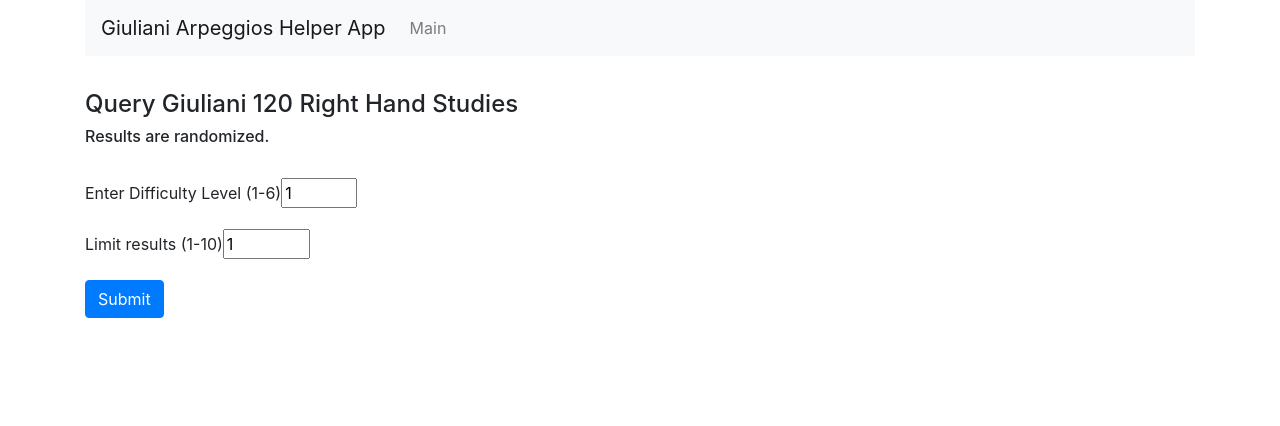
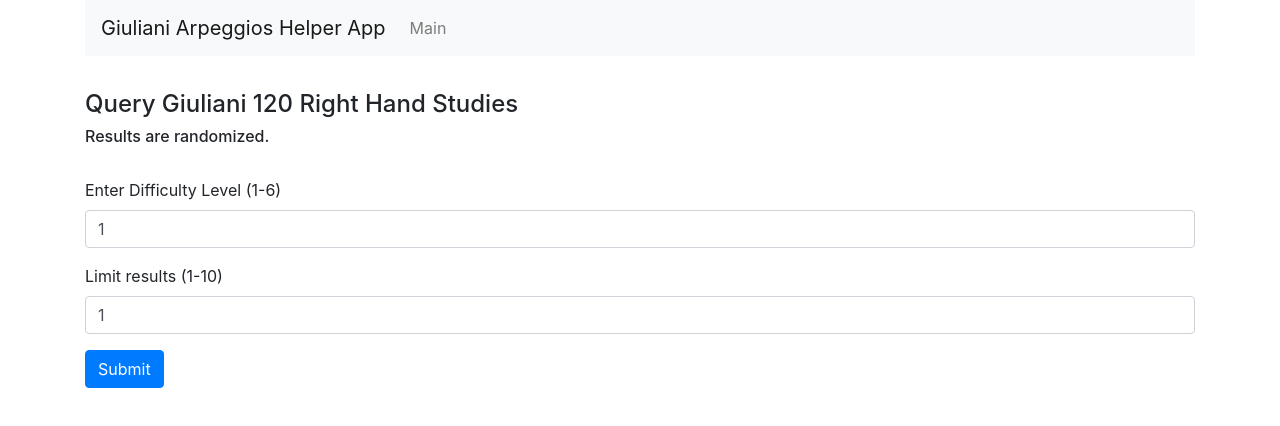
Before and after one commit to rmd6502/giuliani-arpeggio-helper, a React (Create React App) app in the folder giuliani-app-client/: page / in a window 1280 px wide. Shown: the top 426 px of the page. Built offline with nearby package versions, Linux system fonts and the light colour scheme.

Commit message:
put form control back on

```diff
--- a/giuliani-app-client/src/components/mainpage-component.js
+++ b/giuliani-app-client/src/components/mainpage-component.js
@@ -53,6 +53,7 @@ export default class MainPage extends Component {
           <div className="form-group">
             <label>Enter Difficulty Level (1-6)</label>
               <input type="number"
+                className="form-control"
                 min="1"
                 max="6"
                 value={this.state.studyDifficultyLevel}
@@ -62,6 +63,7 @@ export default class MainPage extends Component {
           <div className="form-group">
             <label>Limit results (1-10)</label>
             <input type="number"
+              className="form-control"
               min="1"
               max="10"
               value={this.state.studyResulLimit}
```
